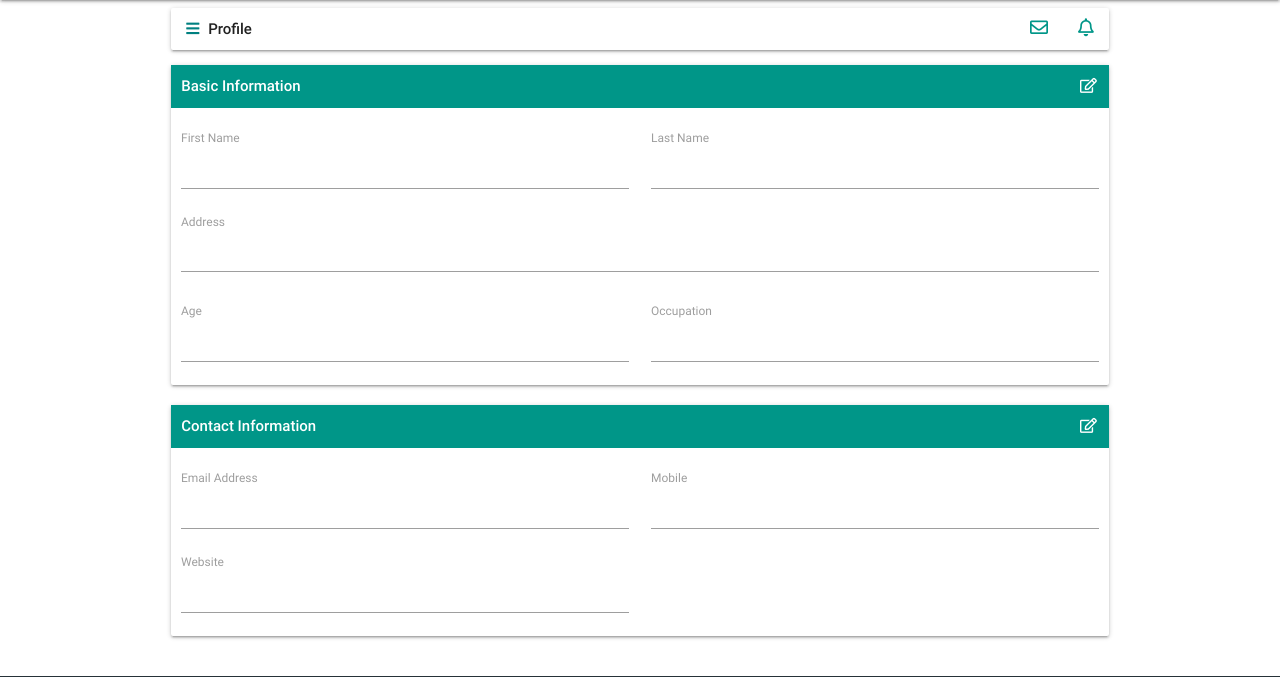
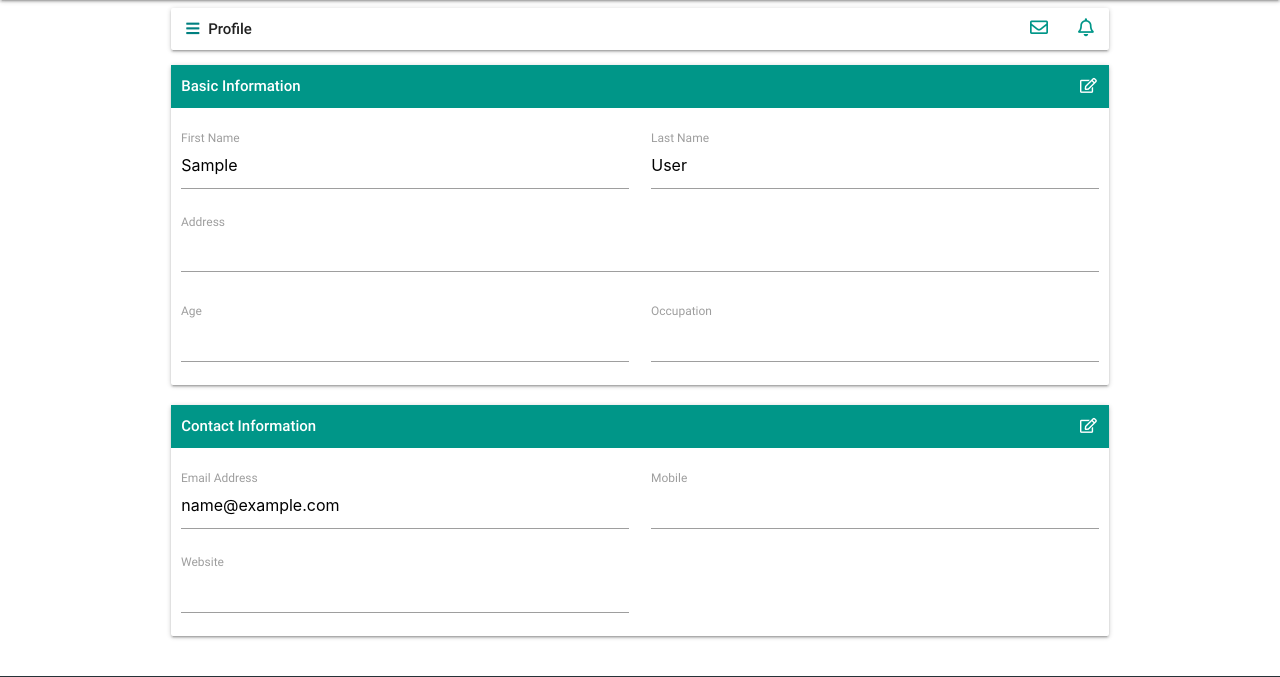
Before and after one commit to imran110219/Book_Review_App, a Django app: page /user/profile/edit/ in a window 1280 px wide. Shown: the part 64-741 px from the top of the page. Run offline with Django 3.2, Linux system fonts and the light colour scheme; the visitor is signed in with stand-in values (Sample User, id 1); data comes from the database, SQL or seed files in the repository; some libraries are stand-ins or nearby versions.

Commit message:
profile integration

```diff
--- a/Account/models.py
+++ b/Account/models.py
@@ -42,6 +42,8 @@ class Profile(models.Model):
     def save_user_profile(sender, instance, **kwargs):
         instance.profile.save()
 
+
+
 class UserBook(models.Model):
     user = models.ForeignKey(Profile, on_delete=models.CASCADE)
     book = models.ForeignKey(Book, on_delete=models.CASCADE)
@@ -53,3 +55,9 @@ class UserBook(models.Model):
         (3, 'read'),
     )
     status = models.PositiveSmallIntegerField(choices=STATUS_CHOICES, default=0)
+
+    class Meta:
+        unique_together = ('user', 'book')
+
+    def __unicode__(self):
+        return self.user.username + " " + self.book.name
--- a/Account/views.py
+++ b/Account/views.py
@@ -150,7 +150,7 @@ def home(request):
 @login_required
 def profile(request, username):
     user = get_object_or_404(User, id=request.user.id)
-    profile = Profile.objects.filter(user=user)
+    profile = get_object_or_404(Profile, user=user) #Profile.objects.filter(user=user)
     context = {
         'user': user,
         'profile': profile,
--- a/Book/models.py
+++ b/Book/models.py
@@ -47,6 +47,9 @@ class BookCategory(models.Model):
   book = models.ForeignKey(Book, on_delete=models.CASCADE, )
   category = models.ForeignKey(Category, on_delete=models.CASCADE)
 
+  class Meta:
+    unique_together = ('book', 'category')
+
   def __unicode__(self):
     return self.book.name + " " + self.category.name
 
@@ -54,5 +57,8 @@ class AuthorBook(models.Model):
   author = models.ForeignKey(Author, on_delete=models.CASCADE)
   book = models.ForeignKey(Book, on_delete=models.CASCADE)
 
+  class Meta:
+    unique_together = ('author', 'book')
+
   def __unicode__(self):
     return self.book.name + " " + self.author.name
--- a/templates/profile-basic-info.html
+++ b/templates/profile-basic-info.html
@@ -12,11 +12,11 @@
             <div class="basic-info-container ml10 mr10">
                 <div class="row">
                     <div class="input-field col m6 l6 s12 xs12">
-                        <input placeholder="" id="profile_first_name" type="text">
+                        <input value="{{ user.first_name }}" placeholder="" id="profile_first_name" type="text">
                         <label for="profile_first_name">First Name</label>
                     </div>
                     <div class="input-field col m6 l6 s12 xs12">
-                        <input placeholder="" id="profile_last_name" type="text">
+                        <input value="{{ user.last_name }}" placeholder="" id="profile_last_name" type="text">
                         <label for="profile_last_name">Last Name</label>
                     </div>
                     <div class="input-field col l12 m12 s12 xs12">
@@ -47,15 +47,15 @@
             <div class="contact-info-container ml10 mr10">
                 <div class="row">
                     <div class="input-field col m6 l6 s12 xs12">
-                        <input placeholder="" id="email" type="email">
+                        <input value="{{ user.email }}" placeholder="" id="email" type="email">
                         <label for="email">Email Address</label>
                     </div>
                     <div class="input-field col m6 l6 s12 xs12">
-                        <input placeholder="" id="mobile" type="text">
+                        <input value="{{ profile.phone }}" placeholder="" id="mobile" type="text">
                         <label for="mobile">Mobile</label>
                     </div>
                     <div class="input-field col m6 l6 s12 xs12">
-                        <input placeholder="" id="website" type="text">
+                        <input value="{{ profile.website }}" placeholder="" id="website" type="text">
                         <label for="website">Website</label>
                     </div>
                 </div>
```
Also changed, not shown: Account/admin.py (+6 -1 lines).
